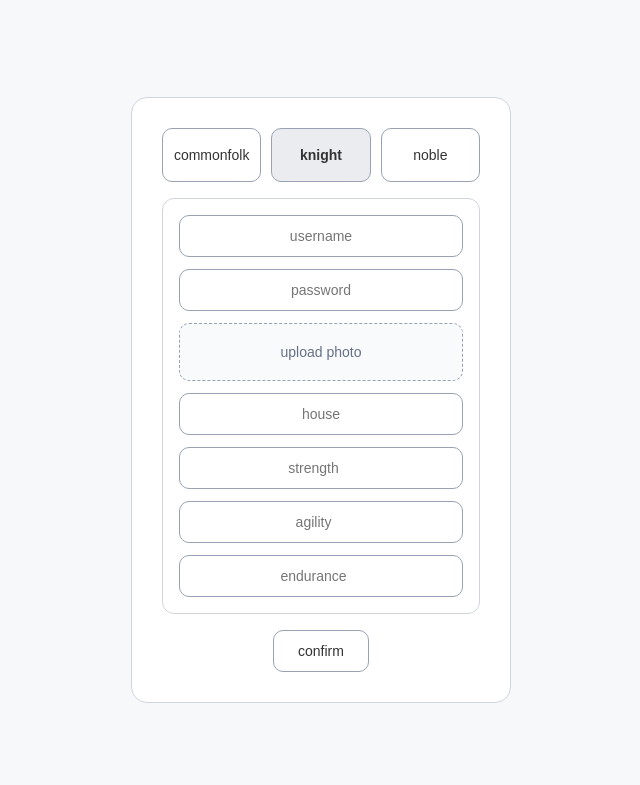
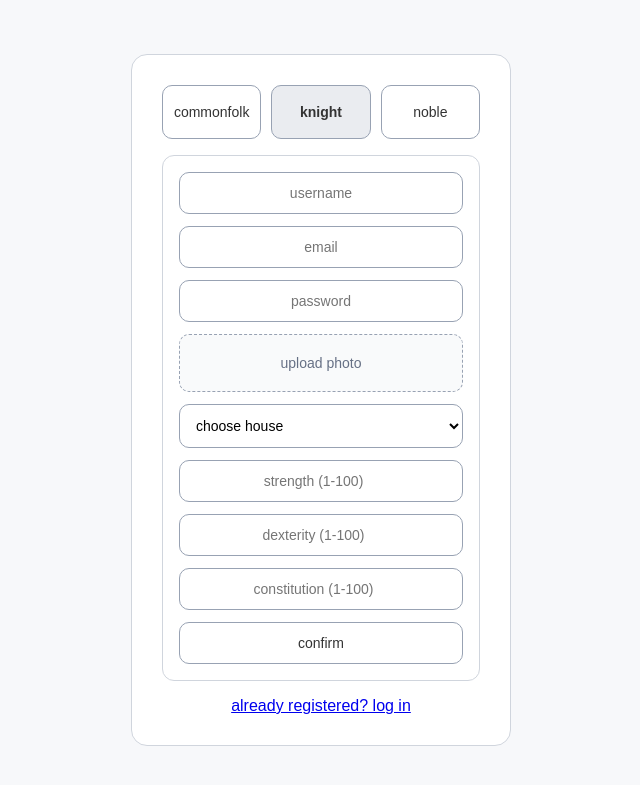
Before and after one commit to district-53/district53-pipeline, a Flask app: page /signup/knight in a window 1280 px wide. Shown: the top 785 px of the page, without its empty margins (319-959 px from the left). Run offline with Flask 3, Linux system fonts and the light colour scheme.

Commit message:
D53-6 Connect signup and login to database

```diff
--- a/app/routes/auth_routes.py
+++ b/app/routes/auth_routes.py
@@ -1,19 +1,79 @@
-from flask import Blueprint, render_template
+from flask import Blueprint, flash, render_template, redirect, url_for, request
+from flask_login import current_user, login_user, login_required, logout_user
+
+from models.user import User, load_user, ROLES
+from models.houses import House
+from extensions import db
+from repositories import user_repo
 
 auth_bp = Blueprint("auth", __name__)
 
 
+STATS = ("strength", "dexterity", "constitution")
+STAT_MIN, STAT_MAX = 1, 100
+
 @auth_bp.route("/")
 def index():
+    if current_user.is_authenticated:
+        return redirect(url_for('book.book'))
     return render_template("index.html")
 
 
-@auth_bp.route("/login")
-def login():
-    return render_template("login.html")
+@auth_bp.route('/signup', defaults={'role': 'commonfolk'}, methods=['GET', 'POST'])
+@auth_bp.route('/signup/<role>', methods=['GET', 'POST'])
+def signup(role):
+    if current_user.is_authenticated:
+        return redirect(url_for('book.book'))
+
+    if role not in ROLES:
+        return redirect(url_for('auth.signup', role='commonfolk'))
+
+    houses = House.query.order_by(House.name).all()
+    if request.method == "GET":
+        return render_template("signup.html", role=role, houses=houses, form={})
+
+    if request.method == 'POST':
+        username = request.form.get("username", "").strip()
+        email = request.form.get("email", "").strip().lower()
+        password = request.form.get('password', "")
+
+        house_id = None
+        if role in ("knight", "noble"):
+            house_id = request.form.get("house_id", type=int)
+
+        stats = None
+        if role == "knight":
+            stats = {name: request.form.get(name, type=int) for name in STATS}
+            for name, value in stats.items():
+                if value is None or not STAT_MIN <= value <= STAT_MAX:
+                    return render_template("signup.html", role=role, houses=houses, form={}), 400
+
+        user = user_repo.create_user(username, email, password, role, house_id=house_id, stats=stats)
+
+    login_user(user)
+    return redirect(url_for("book.book"))
 
 
-@auth_bp.route("/signup")
-@auth_bp.route("/signup/<role>")
-def signup(role="commonfolk"):
-    return render_template("signup.html", role=role)
+@auth_bp.route('/login', methods=['GET', 'POST'])
+def login():
+    if current_user.is_authenticated:
+        return redirect(url_for('book.book'))
+
+    if request.method == 'POST':
+        username = request.form.get('username', "").strip()
+        password = request.form.get('password', "")
+        user = User.query.filter_by(username=username).first()
+
+        if user and user.check_password(password):
+            login_user(user)
+            return redirect(url_for('book.book'))
+        flash("Wrong username or password")
+
+    return render_template('login.html')
+
+
+@auth_bp.route('/logout')
+@login_required
+def logout():
+    logout_user()
+    return redirect(url_for('auth.login'))
--- a/app/static/style.css
+++ b/app/static/style.css
@@ -186,3 +186,21 @@ input {
 .settings-btn:hover {
     background: #eaecf0;
 }
+
+select {
+    width: 100%;
+    padding: 12px;
+    border: 1px solid #98a2b3;
+    border-radius: 10px;
+    font-size: 14px;
+    background: #fff;
+}
+
+button.btn {
+    width: 100%;
+    font-family: inherit;
+}
+
+a.settings-btn {
+    text-decoration: none;
+}
--- a/app/templates/index.html
+++ b/app/templates/index.html
@@ -8,8 +8,8 @@
 <body>
     <div class="card">
         <div class="top-buttons">
-            <a href="/login" class="btn">log in</a>
-            <a href="/signup" class="btn">sign up</a>
+            <a href="{{ url_for('auth.login') }}" class="btn">log in</a>
+            <a href="{{ url_for('auth.signup') }}" class="btn">sign up</a>
         </div>
         <div class="mock-photo">mock photo</div>
     </div>
--- a/app/templates/signup.html
+++ b/app/templates/signup.html
@@ -8,28 +8,34 @@
 <body>
     <div class="card">
         <div class="roles">
-            <a href="/signup/commonfolk" class="btn {% if role == 'commonfolk' %}active{% endif %}">commonfolk</a>
-            <a href="/signup/knight" class="btn {% if role == 'knight' %}active{% endif %}">knight</a>
-            <a href="/signup/noble" class="btn {% if role == 'noble' %}active{% endif %}">noble</a>
+            <a href="{{ url_for('auth.signup', role='commonfolk') }}" class="btn {% if role == 'commonfolk' %}active{% endif %}">commonfolk</a>
+            <a href="{{ url_for('auth.signup', role='knight') }}" class="btn {% if role == 'knight' %}active{% endif %}">knight</a>
+            <a href="{{ url_for('auth.signup', role='noble') }}" class="btn {% if role == 'noble' %}active{% endif %}">noble</a>
         </div>
 
-        <div class="form-box">
-            <input type="text" placeholder="username">
-            <input type="password" placeholder="password">
+        <form class="form-box" method="post" action="{{ url_for('auth.signup', role=role) }}">
+            <input type="text" name="username" placeholder="username" required>
+            <input type="email" name="email" placeholder="email" required>
+            <input type="password" name="password" placeholder="password" required>
             <div class="upload-box">upload photo</div>
 
             {% if role in ['knight', 'noble'] %}
-                <input type="text" placeholder="house">
+                <select name="house_id" required>
+                    <option value="">choose house</option>
+                    {% for house in houses %}
+                        <option value="{{ house.id }}">{{ house.name }}</option>
+                    {% endfor %}
+                </select>
             {% endif %}
 
             {% if role == 'knight' %}
-                <input type="number" placeholder="strength">
-                <input type="number" placeholder="agility">
-                <input type="number" placeholder="endurance">
+                <input type="number" name="strength" placeholder="strength (1-100)" min="1" max="100" required>
+                <input type="number" name="dexterity" placeholder="dexterity (1-100)" min="1" max="100" required>
+                <input type="number" name="constitution" placeholder="constitution (1-100)" min="1" max="100" required>
             {% endif %}
-        </div>
-
-        <a href="/book" class="btn">confirm</a>
+            <button type="submit" class="btn">confirm</button>
+        </form>
+        <a href="{{ url_for('auth.login') }}">already registered? log in</a>
     </div>
 </body>
 </html>
```
Also changed, not shown: app/models/knights.py (+8 -1 lines), app/repositories/user_repo.py (+4 -3 lines), app/templates/login.html (+6 -5 lines).
